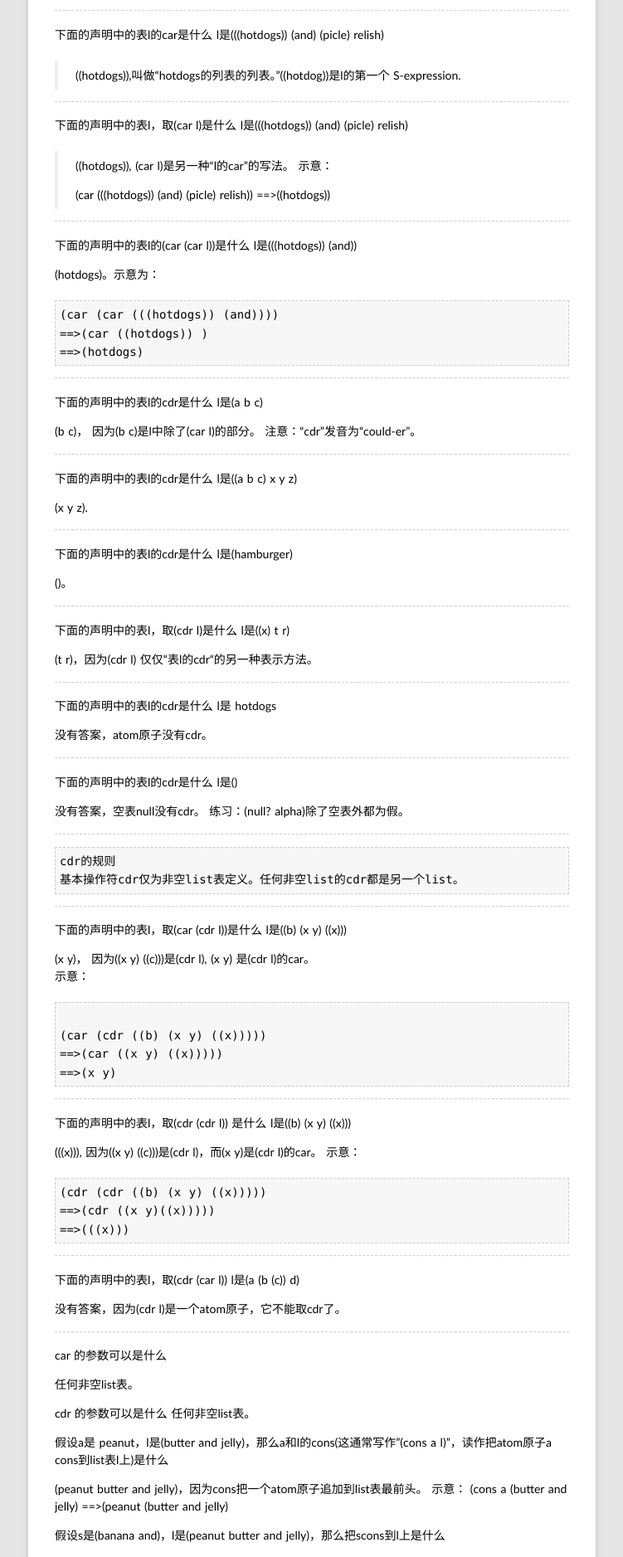
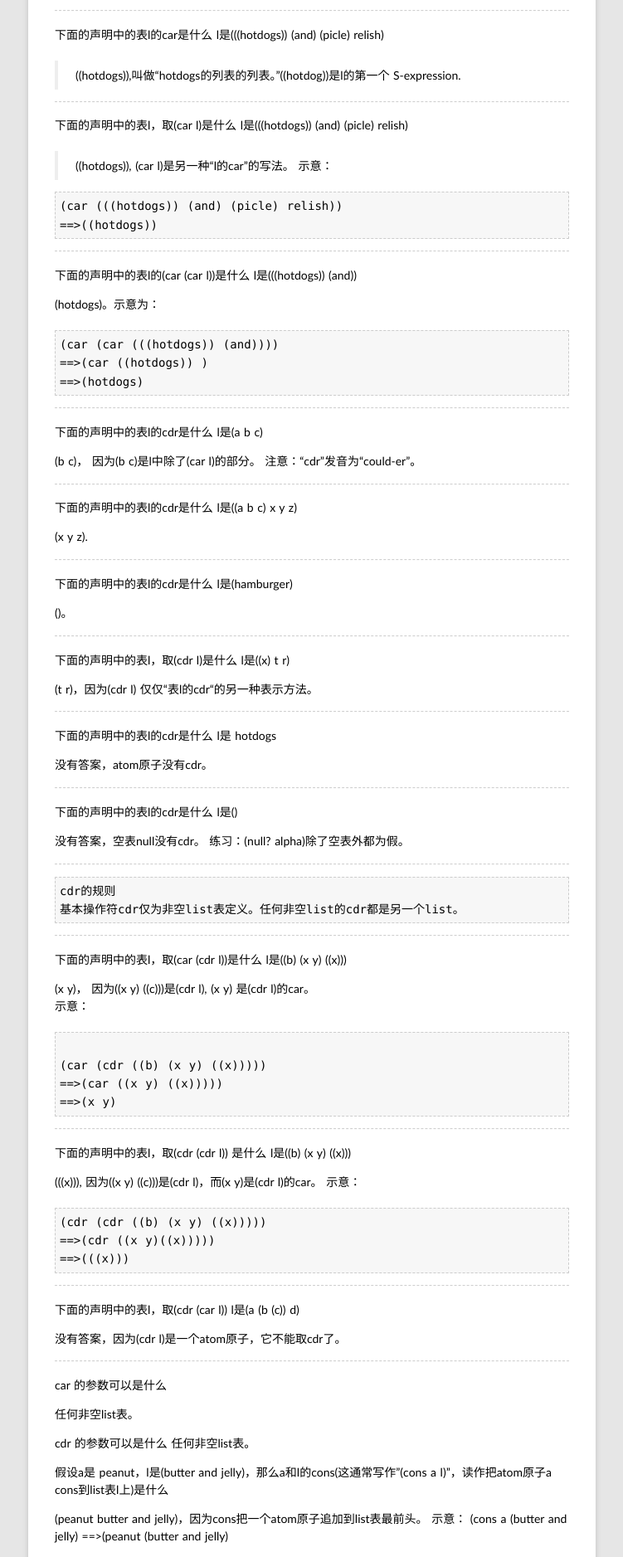
Before and after one commit to rhuichao/uternet.github.io, a Jekyll site: the page built from TLS/01.md, in a window 1280 px wide. Shown: the part 3277-5154 px from the top of the page at 83% size, without its empty margins (264-1015 px from the left). Built offline with Jekyll 4.4.1, drawn with Linux system fonts in a browser that asks for light colours; some web fonts are replaced; Markdown is read by kramdown in place of the engine named in the settings.

Commit message:
new document posted

```diff
--- a/TLS/01.md
+++ b/TLS/01.md
@@ -185,9 +185,9 @@ l是(((hotdogs)) (and) (picle) relish)
 
 >((hotdogs)), (car l)是另一种“l的car”的写法。
 >示意：
->
->    (car (((hotdogs)) (and) (picle) relish))
->    ==>((hotdogs))
+
+    (car (((hotdogs)) (and) (picle) relish))
+    ==>((hotdogs))
 
 ------------------
 
```
